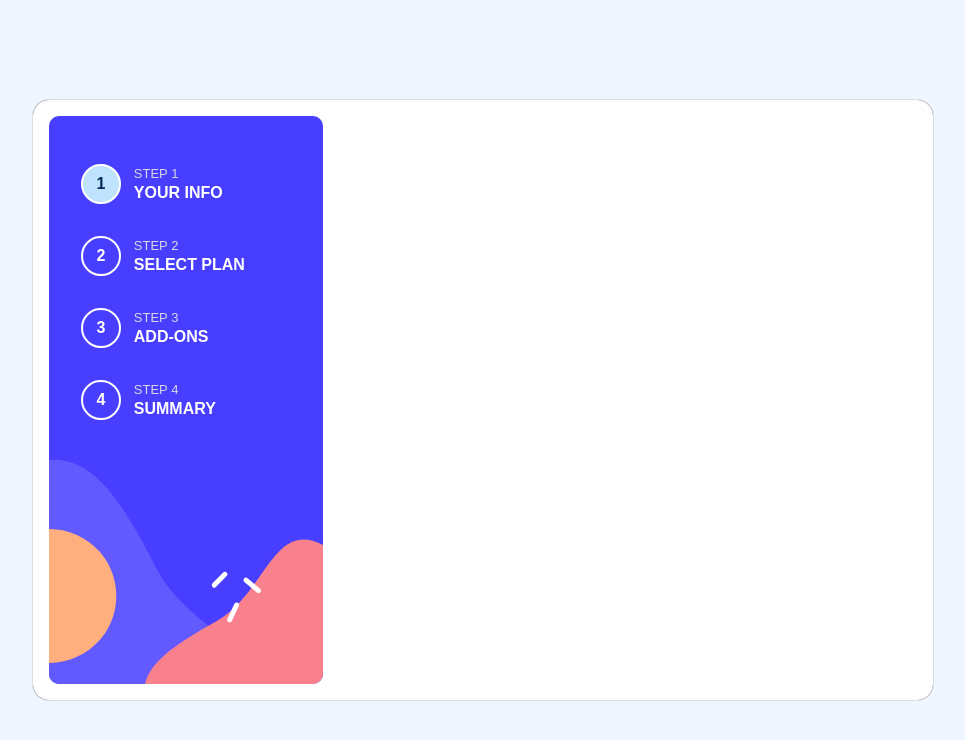
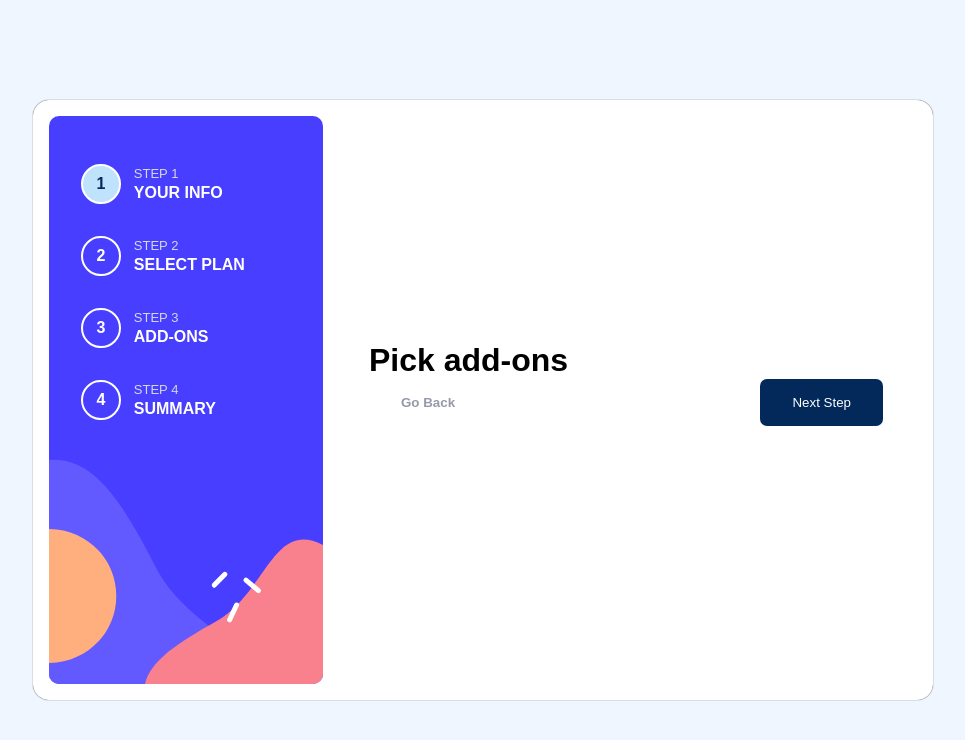
Before and after one commit to MagenVadim/multi-step-form, a React (Create React App) app: page /step3 in a window 1280 px wide. Shown: the top 740 px of the page, without its empty margins (157-1122 px from the left). Built offline with nearby package versions, Linux system fonts and the light colour scheme.

Commit message:
#6 Pagination has completed

```diff
--- a/src/App.js
+++ b/src/App.js
@@ -3,6 +3,8 @@ import Step from './Components/Step'
 
 import Step1 from './Step1'
 import Step2 from './Step2'
+import Step3 from './Step3'
+import Step4 from './Step4'
 import {Routes, Route} from 'react-router-dom'
 import { useState, useEffect, useRef } from "react";
 
@@ -55,6 +57,18 @@ function App() {
                   setStepNumber={setStepNumber}
                   />}
         />
+        <Route path='/step3'
+          element={<Step3
+                  stepNumber={stepNumber}
+                  setStepNumber={setStepNumber}
+                  />}
+        />
+        <Route path='/step4'
+          element={<Step4
+                  stepNumber={stepNumber}
+                  setStepNumber={setStepNumber}
+                  />}
+        />
 
       </Routes>
 
--- a/src/Components/NextStep.js
+++ b/src/Components/NextStep.js
@@ -1,8 +1,8 @@
 import React from 'react'
 import { useNavigate } from 'react-router-dom';
 
+function NextStep({stepNumber, setStepNumber}) {
 
-function NextStep({stepNumber, setStepNumber}) {
     const navigate = useNavigate();
 
   return (
@@ -10,8 +10,8 @@ function NextStep({stepNumber, setStepNumber}) {
         className='next-stp'
         type="button"
         onClick={()=>{
-            setStepNumber(stepNumber+1);
-            navigate('/step2');
+          setStepNumber(prev => prev+1)
+          navigate(`/step${stepNumber+1}`);
         }}
         > Next Step
   </button>
--- a/src/Components/PrevStep.js
+++ b/src/Components/PrevStep.js
@@ -10,8 +10,8 @@ function PrevStep({stepNumber, setStepNumber}) {
         className='prev-stp'
         type="submit"
         onClick={()=>{
-            setStepNumber(stepNumber-1);
-            navigate('/');
+            setStepNumber(prev => prev-1);
+            stepNumber===2 ? navigate("/") : navigate(`/step${stepNumber-1}`);
         }}
         > Go Back
   </button>
--- a/src/Step2.js
+++ b/src/Step2.js
@@ -15,7 +15,12 @@ function Step2({stepNumber, setStepNumber}) {
   ]
 
   const [selectedID, setSelectedID] = useState(0)
-  useEffect(()=>console.log(selectedID), [selectedID])
+
+
+  useEffect(()=>{
+    console.log("selectedID PlanCard: " + selectedID)
+  }, [selectedID])
+
 
   const handleClick = (i)=>{
     setSelectedID(i)
@@ -49,7 +54,6 @@ function Step2({stepNumber, setStepNumber}) {
       <div className="btns">
         <PrevStep stepNumber={stepNumber} setStepNumber={setStepNumber}/>
         <NextStep stepNumber={stepNumber} setStepNumber={setStepNumber}/>
-
       </div>
 
     </div>
--- /dev/null
+++ b/src/Step3.js
@@ -0,0 +1,19 @@
+import React from 'react'
+import NextStep from './Components/NextStep'
+import PrevStep from './Components/PrevStep'
+
+function Step3({stepNumber, setStepNumber}) {
+  return (
+    <div className='stp step-3'>
+      <h1 className='title'>Pick add-ons</h1>
+
+
+      <div className="btns">
+        <PrevStep stepNumber={stepNumber} setStepNumber={setStepNumber}/>
+        <NextStep stepNumber={stepNumber} setStepNumber={setStepNumber}/>
+      </div>
+    </div>
+  )
+}
+
+export default Step3
--- /dev/null
+++ b/src/Step4.js
@@ -0,0 +1,17 @@
+import React from 'react'
+import NextStep from './Components/NextStep'
+import PrevStep from './Components/PrevStep'
+
+function Step4({stepNumber, setStepNumber}) {
+  return (
+    <div>
+      <h1>Step 4</h1>
+      <div className="btns">
+        <PrevStep stepNumber={stepNumber} setStepNumber={setStepNumber}/>
+        <NextStep stepNumber={stepNumber} setStepNumber={setStepNumber}/>
+      </div>
+    </div>
+  )
+}
+
+export default Step4
```
